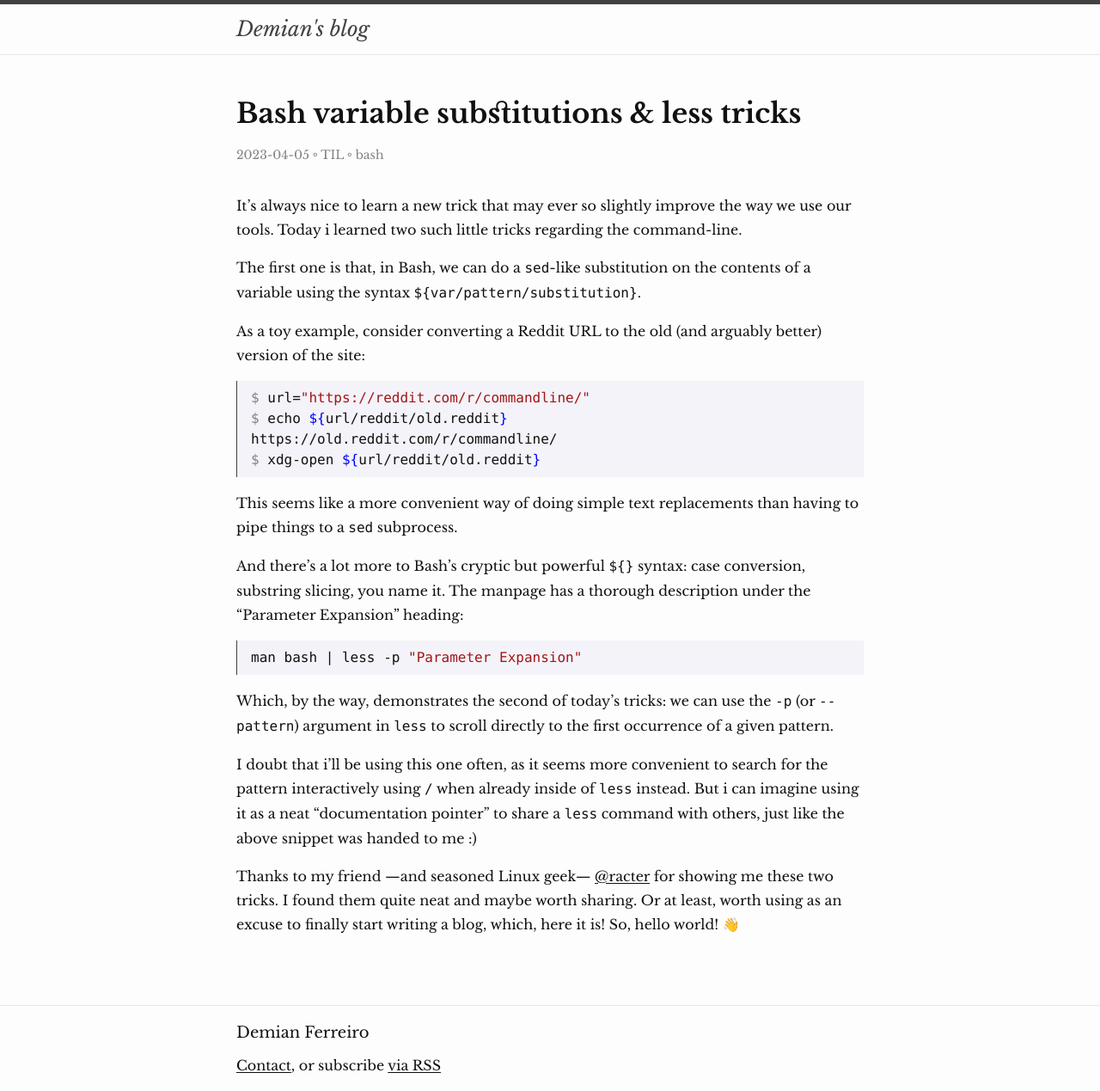
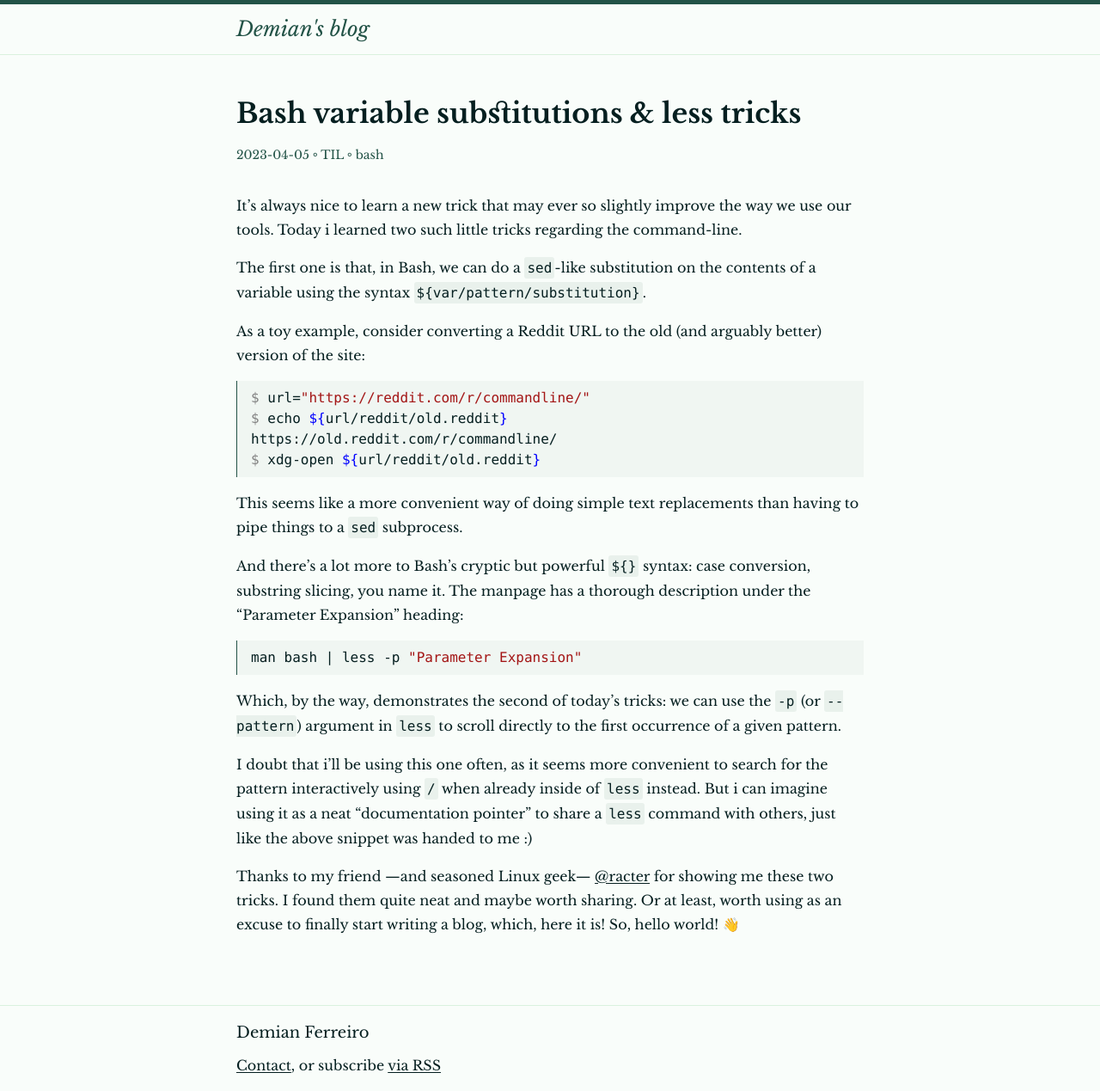
Before and after one commit to epidemian/epidemian.github.io, a Jekyll site: the page built from _posts/2023-04-05-bash-var-substitution.md, in a window 1280 px wide. Shown: the whole page at 86% size. Built offline with Jekyll 4.4.1, drawn with Linux system fonts in a browser that asks for light colours.

Commit message:
Give everything a slight green tint

```diff
--- a/assets/styles.css
+++ b/assets/styles.css
@@ -32,12 +32,12 @@ dl, dd, ol, ul, figure {
 }
 
 html {
-  --text-color:       #111;
-  --background-color: #fdfdfd;
-  --accent-color:     #00a50a;
-  --grey-color:       #828282;
-  --grey-color-light: #e8e8e8;
-  --grey-color-dark:  #424242;
+  --background-color:   #f9fdfa;
+  --accent-color:       #f13900;
+  --text-color:         #051f20;
+  --text-color-dim:     #235347;
+  --text-color-dimmer:  #8eb69b;
+  --text-color-dimmest: #daf1de;
 }
 
 html {
@@ -112,11 +112,11 @@ a:not(.inert-link):hover {
 }
 
 blockquote {
-  color: var(--grey-color);
-  border-left: 4px solid var(--grey-color-light);
-  padding-left: 1rem;
+  color: var(--text-color-dim);
+  border-left: 2px solid var(--text-color-dimmer);
+  padding-left: 2rem;
   font-size: 1.125rem;
-  letter-spacing: -1px;
+  letter-spacing: -0.025em;
   font-style: italic;
 }
 blockquote > :last-child {
@@ -128,12 +128,24 @@ code {
   font-family: ui-monospace, 'SFMono-Regular', 'SF Mono', 'Menlo', 'Consolas', 'Liberation Mono', monospace;
 }
 
+code {
+  border-radius: 3px;
+  background-color: #e9f1ec;
+  padding: 3px 3px;
+}
+
+pre code {
+  border-radius: 0;
+  background-color: inherit;
+  padding: 0;
+}
+
 pre {
   line-height: 1.5;
-  background-color: #f3f3f9;
+  background-color: #f0f6f2;
   padding: 8px 16px;
   overflow-x: auto;
-  border-left: 1px solid var(--grey-color-dark);
+  border-left: 1px solid var(--text-color-dim);
   overflow-x: auto;
 }
 
@@ -160,7 +172,7 @@ body:has(.sidenote) .wrapper {
   width: 16px;
   height: 16px;
   display: inline-block;
-  fill: var(--grey-color);
+  fill: var(--text-color-dimmer);
   margin-right: 0.5rem;
   vertical-align: text-top;
 }
@@ -173,9 +185,9 @@ table {
   margin-bottom: 2rem;
   width: 100%;
   text-align: left;
-  color: var(--grey-color-dark);
+  color: var(--text-color-dim);
   border-collapse: collapse;
-  border: 1px solid var(--grey-color-light);
+  border: 1px solid var(--text-color-dimmest);
 }
 tr:nth-child(even) {
   background-color: #f7f7f7;
@@ -188,16 +200,16 @@ th {
   border: 1px solid #dedede;
 }
 td {
-  border: 1px solid var(--grey-color-light);
+  border: 1px solid var(--text-color-dimmest);
 }
 
 /**
  * Header & Footer
  */
 .site-header {
-  border-top: 5px solid var(--grey-color-dark);
+  border-top: 5px solid var(--text-color-dim);
   padding: 0.5rem 0;
-  border-bottom: 1px solid var(--grey-color-light);
+  border-bottom: 1px solid var(--text-color-dimmest);
 }
 
 .site-header > .wrapper {
@@ -208,12 +220,12 @@ td {
 
 .site-title {
   font-size: 1.5rem;
-  color: var(--grey-color-dark);
+  color: var(--text-color-dim);
   font-style: italic;
 }
 
 .site-footer {
-  border-top: 1px solid var(--grey-color-light);
+  border-top: 1px solid var(--text-color-dimmest);
   padding: 1rem 0;
 }
 
@@ -252,7 +264,7 @@ td {
 
 .post-meta {
   font-size: 0.875rem;
-  color: var(--grey-color);
+  color: var(--text-color-dim);
 }
 
 .post-meta > *:not(:first-child)::before {
@@ -395,4 +407,4 @@ td {
 .highlight .ss { color: #a31515 } /* Literal.String.Symbol */
 
 /* Tweak: de-emphasize console prompt */
-.highlight .gp { color: var(--grey-color) }
+.highlight .gp { color: #828282 }
```
